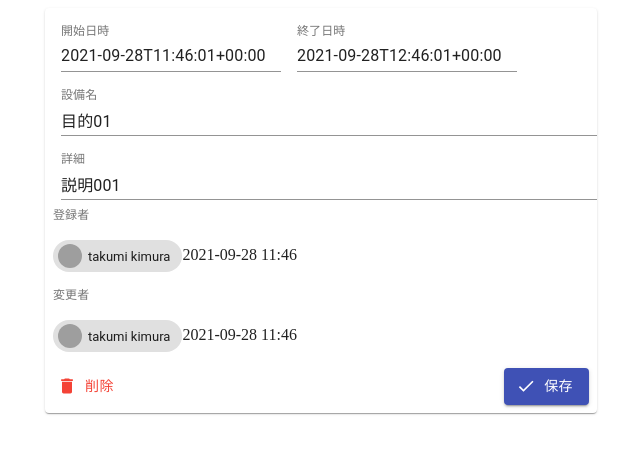
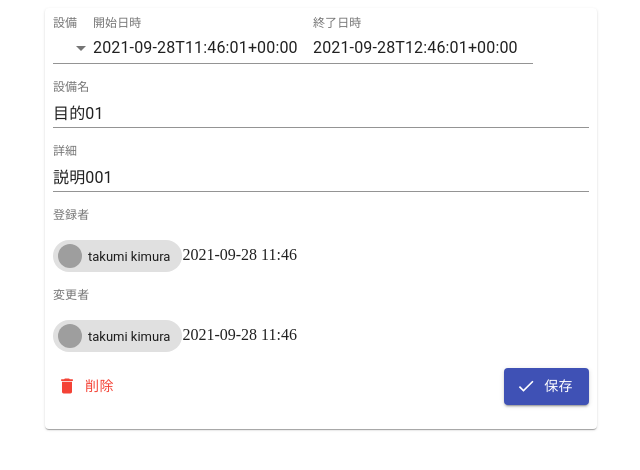
Before and after one commit to Takumikimura1899/web-app-workshop, a React app: page / in a window 1280 px wide. Shown: the top 470 px of the page, without its empty margins (319-959 px from the left). Built offline with nearby package versions, Linux system fonts and the light colour scheme; grey boxes are pictures that could not be loaded.

Commit message:
[add] dropdown

```diff
--- a/src/components/Reservation.tsx
+++ b/src/components/Reservation.tsx
@@ -1,20 +1,52 @@
-import dayjs, { Dayjs } from 'dayjs';
-import React, { useCallback, useState } from 'react';
+import dayjs from 'dayjs';
+// import React from 'react';
 import { IReservation } from '../models/IReservation';
+import { IFacility } from '../models/IFacility';
 import { makeStyles } from '@material-ui/core/styles';
 import { Controller, useForm } from 'react-hook-form';
-import {
-  Container,
-  Paper,
-  TextField,
-  InputLabel,
-  Chip,
-  Avatar,
-  Grid,
-  Button,
-} from '@material-ui/core';
-import { Delete, Done } from '@material-ui/icons';
+import Container from '@material-ui/core/Container';
+import Paper from '@material-ui/core/Paper';
+import TextField from '@material-ui/core/TextField';
+import InputLabel from '@material-ui/core/InputLabel';
+import Chip from '@material-ui/core/Chip';
+import Avatar from '@material-ui/core/Avatar';
+import Grid from '@material-ui/core/Grid';
+import Button from '@material-ui/core/Button';
+import Select from '@material-ui/core/Select';
+import MenuItem from '@material-ui/core/MenuItem';
+import FormControl from '@material-ui/core/FormControl';
+import Delete from '@material-ui/icons/Delete';
+import Done from '@material-ui/icons/Done';
 import { DateTimePicker } from '@material-ui/pickers';
+import { useMemo, useState } from 'react';
+
+// ダミーデータ
+const dummyFacilities: IFacility[] = [
+  {
+    id: '01',
+    name: '設備００１',
+    // ダミーデータのため不必要なデータの定義は省略
+    // eslint-disable-next-line @typescript-eslint/no-explicit-any
+    system: {} as any,
+    note: '',
+  },
+  {
+    id: '02',
+    name: '設備００２',
+    // ダミーデータのため不必要なデータの定義は省略
+    // eslint-disable-next-line @typescript-eslint/no-explicit-any
+    system: {} as any,
+    note: '',
+  },
+  {
+    id: '03',
+    name: '設備００３',
+    // ダミーデータのため不必要なデータの定義は省略
+    // eslint-disable-next-line @typescript-eslint/no-explicit-any
+    system: {} as any,
+    note: '',
+  },
+];
 
 const initReservation: IReservation = {
   id: '001',
@@ -40,13 +72,11 @@ const initReservation: IReservation = {
 };
 
 const useStyle = makeStyles((theme) => ({
-  root: {
-    '& .MuiTextField-root': {
-      margin: theme.spacing(1),
-    },
-  },
   paper: {
     padding: theme.spacing(1),
+    '& > div': {
+      marginBottom: theme.spacing(2),
+    },
   },
   rightActions: {
     textAlign: 'right',
@@ -68,10 +98,30 @@ export const Reservation: React.FC = () => {
     defaultValues: initReservation,
     mode: 'onBlur',
   });
+  const [facilities] = useState<IFacility[]>(dummyFacilities);
+  const facilityMenuItems = useMemo(() => {
+    return facilities.map((f) => (
+      <MenuItem key={f.id} value={f.id}>
+        {f.name}
+      </MenuItem>
+    ));
+  }, [facilities]);
 
   return (
-    <Container maxWidth="sm" className={style.root}>
+    <Container maxWidth="sm">
       <Paper className={style.paper}>
+        <FormControl>
+          <InputLabel id="facility-label">設備</InputLabel>
+          <Controller
+            control={control}
+            name="facilityId"
+            render={({ field }) => (
+              <Select {...field} labelId="facility-label">
+                {facilityMenuItems}
+              </Select>
+            )}
+          />
+        </FormControl>
         <Controller
           control={control}
           name="startDate"
--- a/tsconfig.json
+++ b/tsconfig.json
@@ -16,7 +16,7 @@
       "DOM",
       "ES2019"
     ] /* Specify a set of bundled library declaration files that describe the target runtime environment. */,
-    "jsx": "react" /* Specify what JSX code is generated. */,
+    "jsx": "react-jsx" /* Specify what JSX code is generated. */,
     // "experimentalDecorators": true,                   /* Enable experimental support for TC39 stage 2 draft decorators. */
     // "emitDecoratorMetadata": true,                    /* Emit design-type metadata for decorated declarations in source files. */
     // "jsxFactory": "",                                 /* Specify the JSX factory function used when targeting React JSX emit, e.g. 'React.createElement' or 'h' */
```
